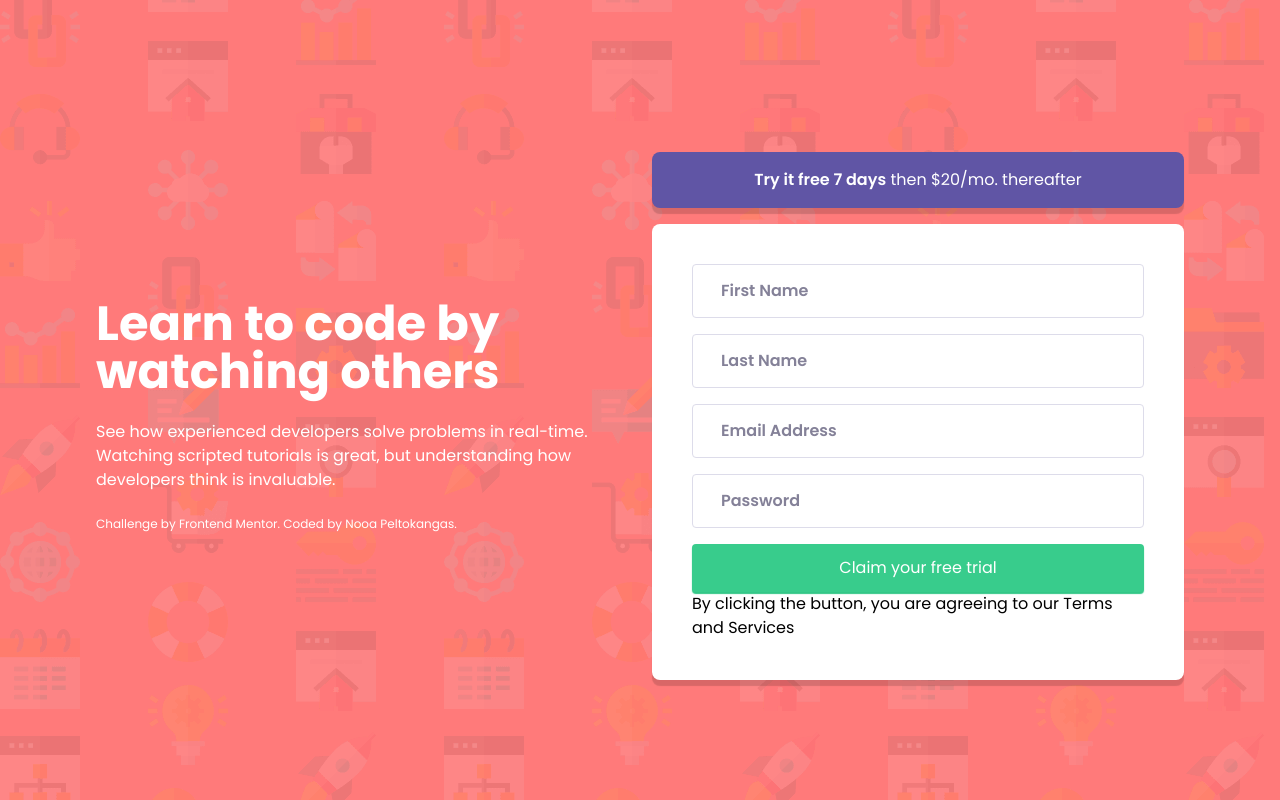
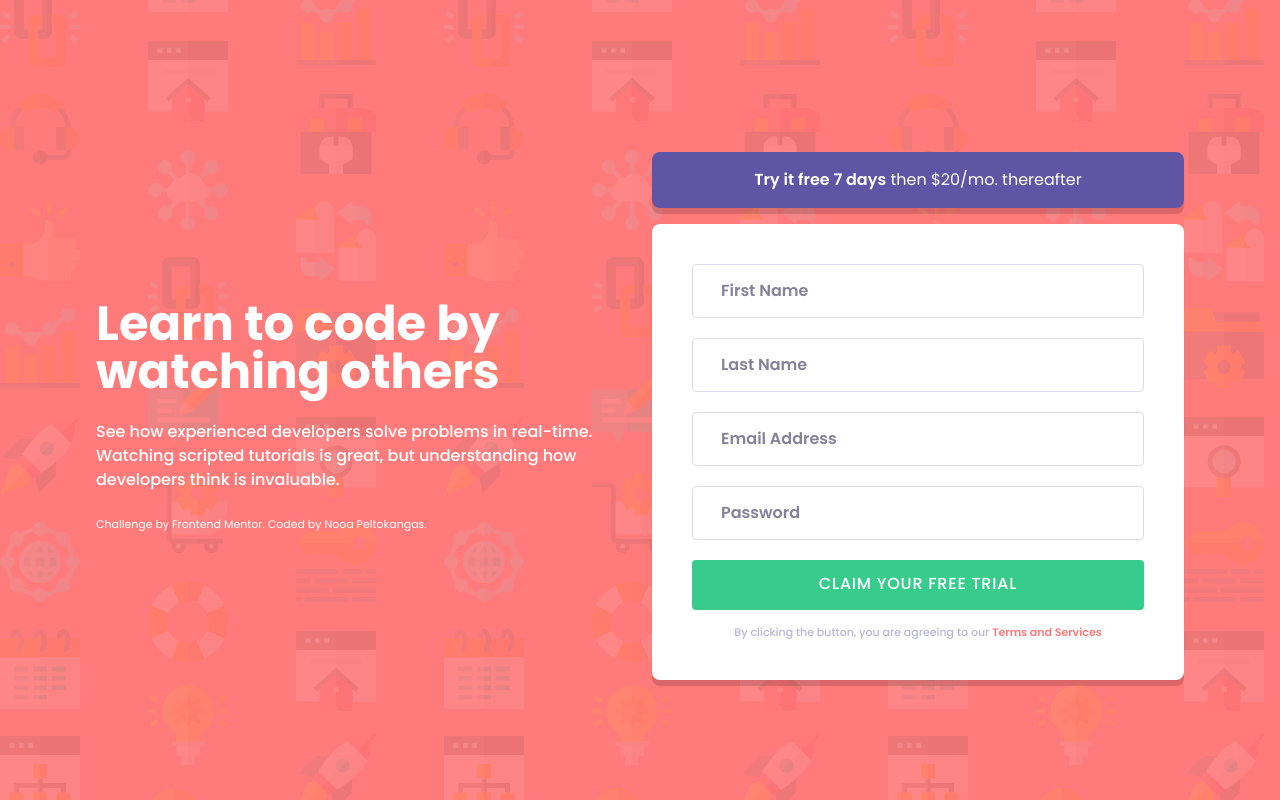
Before and after one commit to nooa-p/signup-form, a Next.js app: page / in a window 1280 px wide. Built offline with nearby package versions, Linux system fonts and the light colour scheme.

Commit message:
styled button & tos text

```diff
--- a/src/app/page.tsx
+++ b/src/app/page.tsx
@@ -7,11 +7,11 @@ export default function Home() {
           <h1 className='text-center lg:text-left text-white text-3xl lg:text-5xl font-bold'>
             Learn to code by watching others
           </h1>
-          <p className='text-center lg:text-left text-white'>
+          <p className='text-center lg:text-left text-white font-medium'>
             See how experienced developers solve problems in real-time. Watching scripted tutorials is great,
             but understanding how developers think is invaluable.
           </p>
-          <p className='text-center lg:text-left text-white text-xs'>
+          <p className='text-center lg:text-left text-white text-[11px]'>
             Challenge by <a href="https://www.frontendmentor.io?ref=challenge" target="_blank">Frontend Mentor</a>. Coded by <a href="https://github.com/nooa-p">Nooa Peltokangas</a>.
           </p>
         </div>
@@ -21,13 +21,13 @@ export default function Home() {
           </div>
           <div className='bg-white p-6 lg:p-10 rounded-lg shadow'>
             <form className=''>
-              <input type="text" className='block w-full p-3.5 pl-7 rounded mb-4 border border-gray-light placeholder:text-dark-light placeholder:font-semibold' name="" id="" placeholder='First Name' />
-              <input type="text" className='block w-full p-3.5 pl-7 rounded mb-4 border border-gray-light placeholder:text-dark-light placeholder:font-semibold' name="" id="" placeholder='Last Name' />
-              <input type="text" className='block w-full p-3.5 pl-7 rounded mb-4 border border-gray-light placeholder:text-dark-light placeholder:font-semibold' name="" id="" placeholder='Email Address' />
-              <input type="text" className='block w-full p-3.5 pl-7 rounded mb-4 border border-gray-light placeholder:text-dark-light placeholder:font-semibold' name="" id="" placeholder='Password'  />
-              <button className='bg-green text-white shadow-sm block w-full p-3 rounded'>Claim your free trial</button>
+              <input type="text" className='block w-full p-3.5 pl-7 rounded mb-5 border border-gray-light placeholder:text-dark-light placeholder:font-semibold' name="" id="" placeholder='First Name' />
+              <input type="text" className='block w-full p-3.5 pl-7 rounded mb-5 border border-gray-light placeholder:text-dark-light placeholder:font-semibold' name="" id="" placeholder='Last Name' />
+              <input type="text" className='block w-full p-3.5 pl-7 rounded mb-5 border border-gray-light placeholder:text-dark-light placeholder:font-semibold' name="" id="" placeholder='Email Address' />
+              <input type="text" className='block w-full p-3.5 pl-7 rounded mb-5 border border-gray-light placeholder:text-dark-light placeholder:font-semibold' name="" id="" placeholder='Password'  />
+              <button className='bg-green text-white shadow-sm block w-full p-3 rounded uppercase font-medium tracking-wider'>Claim your free trial</button>
             </form>
-            <span>By clicking the button, you are agreeing to our Terms and Services</span>
+            <span className='block w-full text-center text-[11px] mt-4 text-gray font-medium'>By clicking the button, you are agreeing to our <a href="#" className='font-semibold text-red'>Terms and Services</a></span>
           </div>
         </div>
       </main>
```
